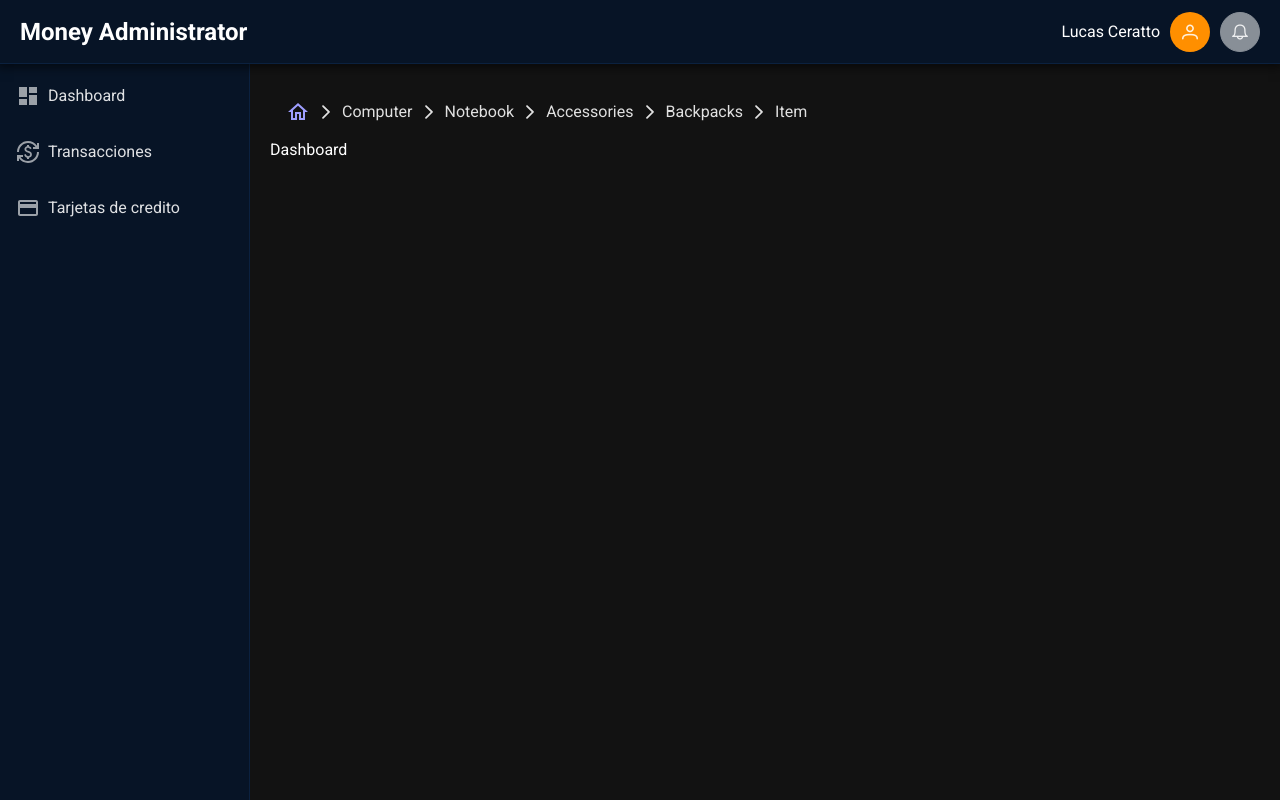
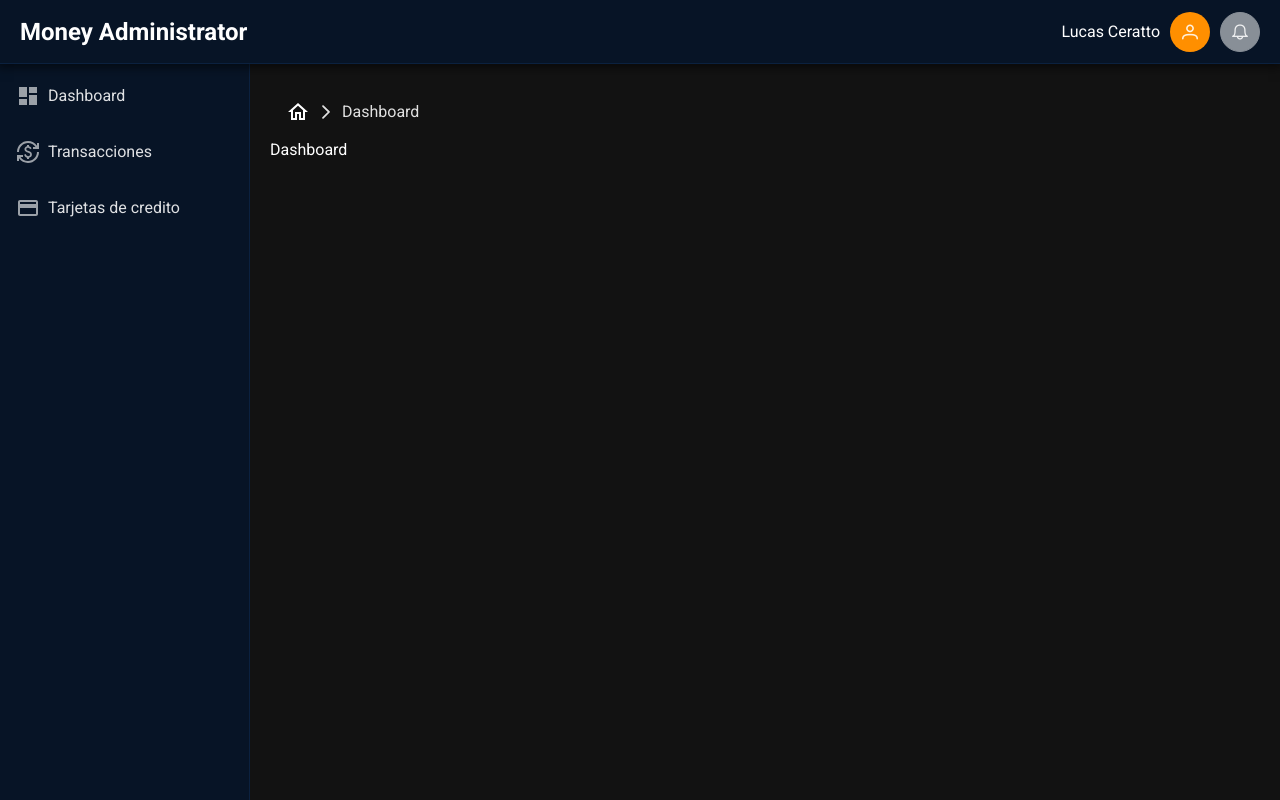
Before and after one commit to lucerattow/MoneyAdministrator-PrimeReact, a React (Create React App) app: page / in a window 1280 px wide. Built offline with nearby package versions, Linux system fonts and the light colour scheme.

Commit message:
MON-29 Desarrollo e implementacion del breadcrumb

```diff
--- a/src/components/PageContainer/Breadcrumbs/Breadcrumbs.tsx
+++ b/src/components/PageContainer/Breadcrumbs/Breadcrumbs.tsx
@@ -1,6 +1,7 @@
 import React from "react"
 import classNames from "classnames"
 import { useNavigate } from 'react-router-dom';
+import { useAppContext } from '@/hooks';
 import { routeHome } from '@/routes';
 import { BreadCrumb } from 'primereact/breadcrumb';
 import HomeOutlinedIcon from '@mui/icons-material/HomeOutlined';
@@ -12,9 +13,10 @@ export type BreadcrumbsProps = {
 
 export const Breadcrumbs: React.FC<BreadcrumbsProps> = ({ className }) => {
   const navigate = useNavigate()
+  const { breadcrumbs } = useAppContext()
 
   const home = {
-    icon: () => <HomeOutlinedIcon />,
+    icon: () => <HomeOutlinedIcon sx={{ color: "white" }} />,
     command: () => navigate(routeHome),
   }
 
@@ -28,7 +30,7 @@ export const Breadcrumbs: React.FC<BreadcrumbsProps> = ({ className }) => {
 
   return (
     <div className={classNames(className)}>
-      <BreadCrumb className={styles.breadcrumb} home={home} model={items} />
+      <BreadCrumb className={styles.breadcrumb} home={home} model={breadcrumbs} />
     </div>
   )
 }
--- a/src/context/AppContext.tsx
+++ b/src/context/AppContext.tsx
@@ -1,12 +1,15 @@
 import React from 'react'
+import { MenuItem } from 'primereact/menuitem'
 
 //Defino el contexto
 interface AppContextType {
   user: boolean
   //states
   notificationPanelShow: boolean
+  breadcrumbs: MenuItem[]
   //setters
   setNotificationPanelShow: React.Dispatch<React.SetStateAction<boolean>>
+  setBreadcrumbs: React.Dispatch<React.SetStateAction<MenuItem[]>>
 }
 
 export const AppContext = React.createContext<AppContextType | null>(null)
@@ -18,14 +21,17 @@ interface AppContextProviderProps {
 
 export const AppContextProvider: React.FC<AppContextProviderProps> = ({ children }) => {
   const [notificationPanelShow, setNotificationPanelShow] = React.useState<boolean>(false)
+  const [breadcrumbs, setBreadcrumbs] = React.useState<MenuItem[]>([])
   const user = true;
 
   const data: AppContextType = {
     user,
     //states
     notificationPanelShow,
+    breadcrumbs,
     //setters
     setNotificationPanelShow,
+    setBreadcrumbs,
   };
 
   return (
--- a/src/pages/CreditCards/CreditCards.tsx
+++ b/src/pages/CreditCards/CreditCards.tsx
@@ -1,6 +1,6 @@
 import React from "react"
 import classNames from "classnames"
-import { PageContainer } from '@/components'
+import { useAppContext } from '@/hooks';
 import styles from "./CreditCards.module.scss"
 
 export type CreditCardsProps = {
@@ -8,6 +8,14 @@ export type CreditCardsProps = {
 }
 
 export const CreditCards: React.FC<CreditCardsProps> = ({ className }) => {
+  const { setBreadcrumbs } = useAppContext()
+
+  React.useEffect(() => {
+    setBreadcrumbs([
+      { label: "Tarjetas de crédito" },
+    ]);
+  }, [])
+
   return (
     <div className={classNames(className)}>
       CreditCards
--- a/src/pages/CreditCardsDetails/CreditCardsDetails.tsx
+++ b/src/pages/CreditCardsDetails/CreditCardsDetails.tsx
@@ -1,5 +1,6 @@
 import React from "react"
 import classNames from "classnames"
+import { useAppContext } from '@/hooks';
 import styles from "./CreditCardsDetails.module.scss"
 
 export type CreditCardsDetailsProps = {
@@ -7,6 +8,15 @@ export type CreditCardsDetailsProps = {
 }
 
 export const CreditCardsDetails: React.FC<CreditCardsDetailsProps> = ({ className }) => {
+  const { setBreadcrumbs } = useAppContext()
+
+  React.useEffect(() => {
+    setBreadcrumbs([
+      { label: "Tarjetas de crédito", disabled: true },
+      { label: "Detalles de tarjeta" },
+    ]);
+  }, [])
+
   return (
     <div className={classNames(className)}>
       CreditCardsDetails
--- a/src/pages/Dashboard/Dashboard.tsx
+++ b/src/pages/Dashboard/Dashboard.tsx
@@ -1,5 +1,6 @@
 import React from "react"
 import classNames from "classnames"
+import { useAppContext } from '@/hooks';
 import styles from "./Dashboard.module.scss"
 
 export type DashboardProps = {
@@ -7,6 +8,14 @@ export type DashboardProps = {
 }
 
 export const Dashboard: React.FC<DashboardProps> = ({ className }) => {
+  const { setBreadcrumbs } = useAppContext()
+
+  React.useEffect(() => {
+    setBreadcrumbs([
+      { label: "Dashboard" },
+    ]);
+  }, [])
+
   return (
     <div className={classNames(className)}>
       Dashboard
--- a/src/pages/Transactions/Transactions.tsx
+++ b/src/pages/Transactions/Transactions.tsx
@@ -1,5 +1,6 @@
 import React from "react"
 import classNames from "classnames"
+import { useAppContext } from '@/hooks';
 import styles from "./Transactions.module.scss"
 
 export type TransactionsProps = {
@@ -7,6 +8,14 @@ export type TransactionsProps = {
 }
 
 export const Transactions: React.FC<TransactionsProps> = ({ className }) => {
+  const { setBreadcrumbs } = useAppContext()
+
+  React.useEffect(() => {
+    setBreadcrumbs([
+      { label: "Transacciones" },
+    ]);
+  }, [])
+
   return (
     <div className={classNames(className)}>
       Transactions
```
